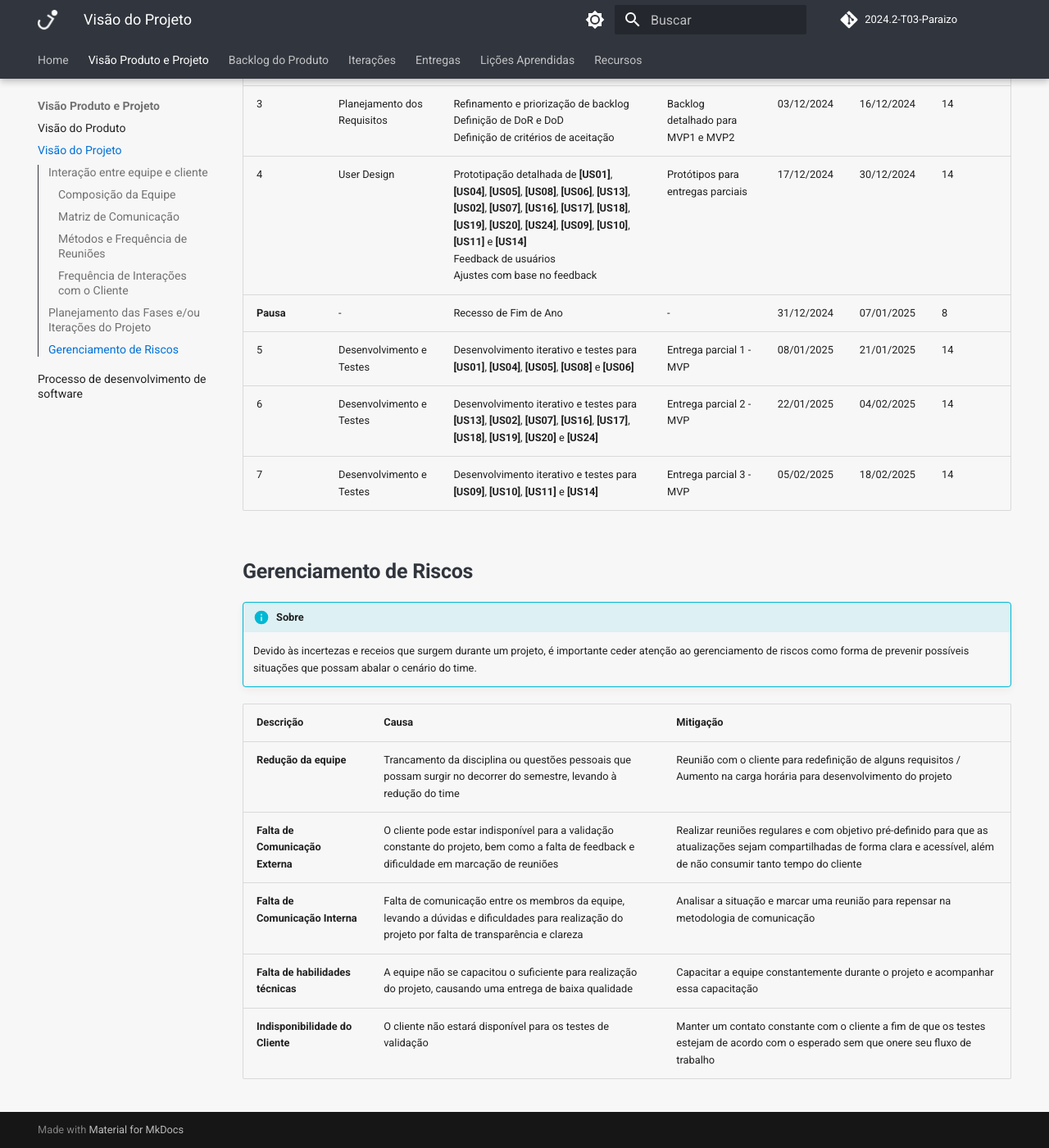
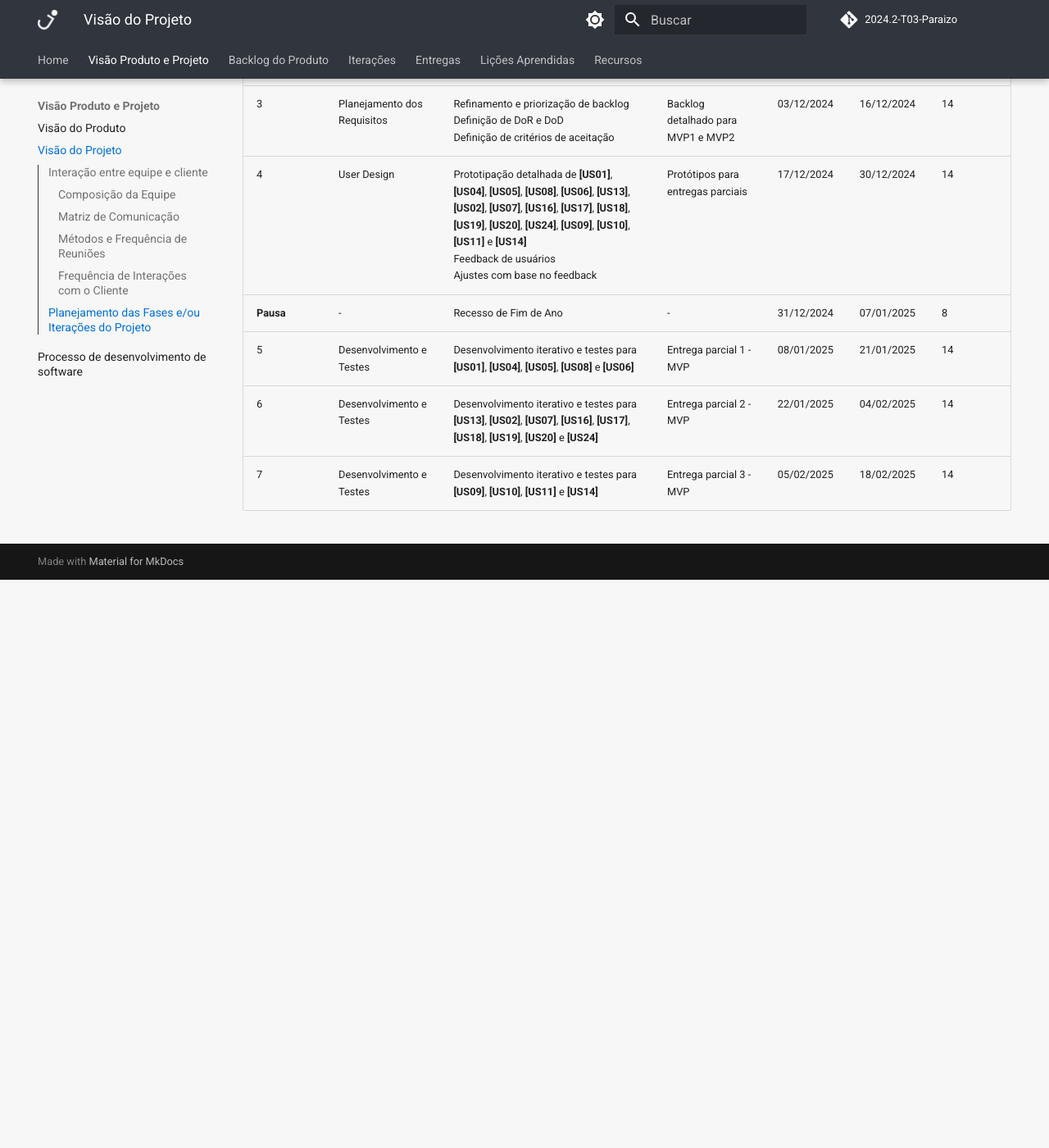
Before and after one commit to mdsreq-fga-unb/2024.2-T03-Paraizo, an MkDocs documentation site: the page built from docs/visao-produto-projeto/visao-projeto/index.md, in a window 1280 px wide and 1400 px high, scrolled down 2011 px. Shown: the whole window at 82% size. Built offline with MkDocs 1.6.1 and Material for MkDocs 9.7.7, drawn with Linux system fonts in a browser that asks for light colours; comment, search, counter and statistics services are not loaded; the version menu is left out; after the commit the page ends 2718 px from its top, so only the background shows below that.

Commit message:
comentei gerenciamento de riscos

```diff
--- a/docs/visao-produto-projeto/visao-projeto/index.md
+++ b/docs/visao-produto-projeto/visao-projeto/index.md
@@ -65,6 +65,7 @@
 | 6         | Desenvolvimento e Testes    | Desenvolvimento iterativo e testes para **[US13]**, **[US02]**, **[US07]**, **[US16]**, **[US17]**, **[US18]**, **[US19]**, **[US20]** e **[US24]**                                                                                                                                                        | Entrega parcial 2 - MVP               | 22/01/2025  | 04/02/2025 | 14   |
 | 7         | Desenvolvimento e Testes    | Desenvolvimento iterativo e testes para **[US09]**, **[US10]**, **[US11]** e **[US14]**                                                                                                                                                                                                                    | Entrega parcial 3 - MVP               | 05/02/2025  | 18/02/2025 | 14   |
 
+<!--
 ## **Gerenciamento de Riscos**
 
 !!! info "Sobre"
@@ -77,4 +78,4 @@
 | **Falta de Comunicação Externa**  | O cliente pode estar indisponível para a validação constante do projeto, bem como a falta de feedback e dificuldade em marcação de reuniões       | Realizar reuniões regulares e com objetivo pré-definido para que as atualizações sejam compartilhadas de forma clara e acessível, além de não consumir tanto tempo do cliente |
 | **Falta de Comunicação Interna**  | Falta de comunicação entre os membros da equipe, levando a dúvidas e dificuldades para realização do projeto por falta de transparência e clareza | Analisar a situação e marcar uma reunião para repensar na metodologia de comunicação                                                                                          |
 | **Falta de habilidades técnicas** | A equipe não se capacitou o suficiente para realização do projeto, causando uma entrega de baixa qualidade                                        | Capacitar a equipe constantemente durante o projeto e acompanhar essa capacitação                                                                                             |
-| **Indisponibilidade do Cliente**  | O cliente não estará disponível para os testes de validação                                                                                       | Manter um contato constante com o cliente a fim de que os testes estejam de acordo com o esperado sem que onere seu fluxo de trabalho                                         |
+| **Indisponibilidade do Cliente**  | O cliente não estará disponível para os testes de validação                                                                                       | Manter um contato constante com o cliente a fim de que os testes estejam de acordo com o esperado sem que onere seu fluxo de trabalho                                         | -->
```
